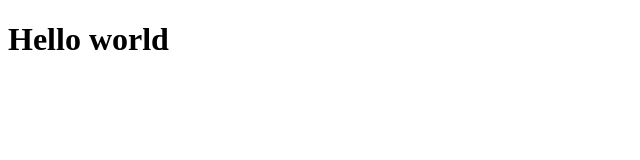
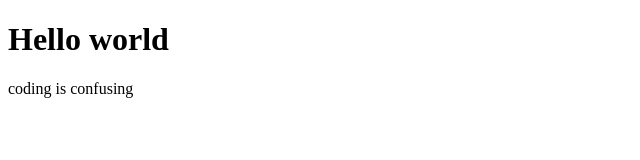
Before and after one commit to isabellecastillo/html5-css3-class, a plain HTML site: page index.html in a window 1280 px wide. Shown: the whole page, without its empty margins (0-640 px from the left). Drawn offline with Linux system fonts and the light colour scheme.

Commit message:
making update

```diff
--- a/index.html
+++ b/index.html
@@ -5,5 +5,6 @@
     </head>
     <body>
         <h1>Hello world</h1>
+        <p>coding is confusing</p>
     </body>
 </html>
```
